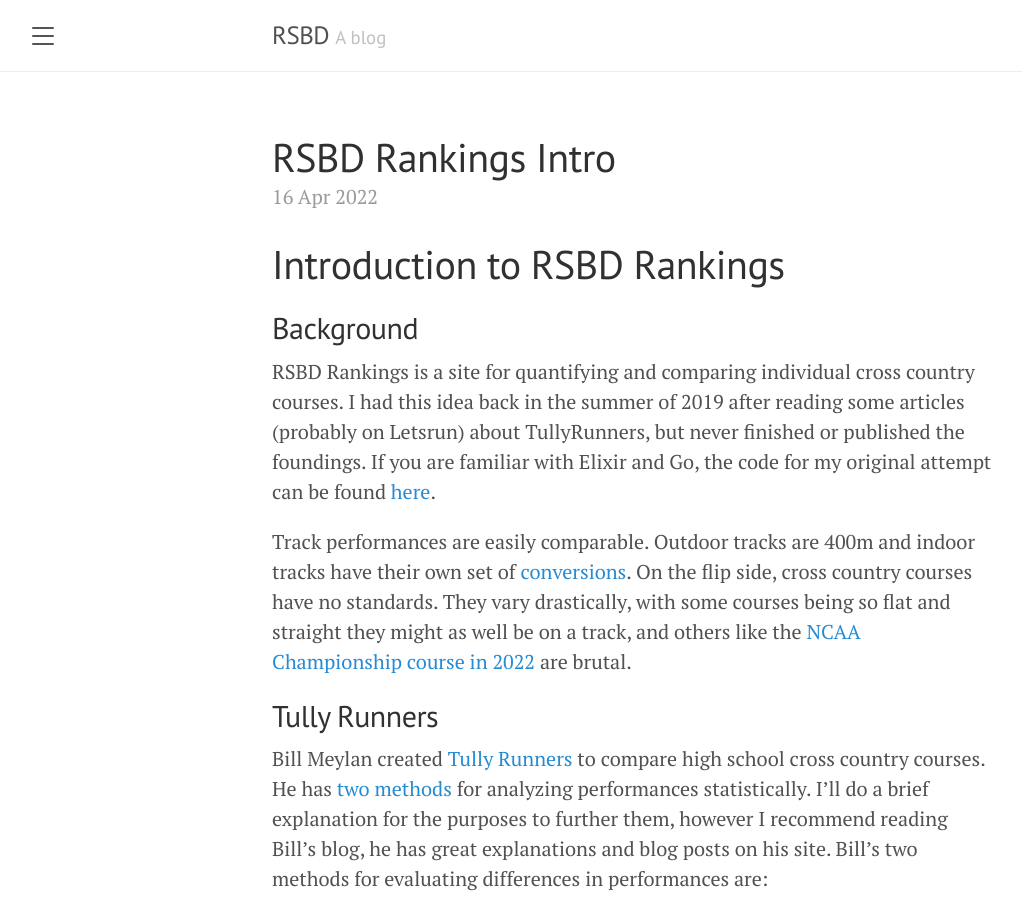
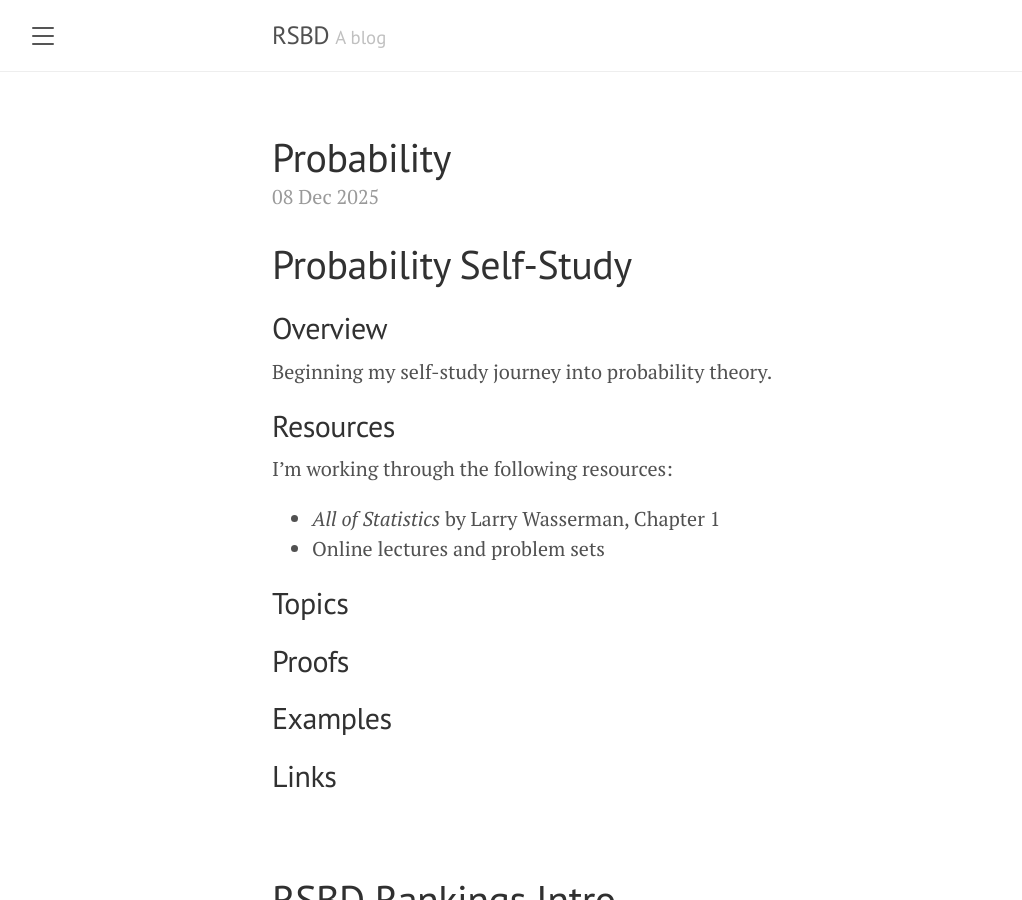
Before and after one commit to spkane31/spkane31.github.io, a Jekyll site: the page built from docs/index.html, in a window 1280 px wide and 900 px high. Shown: the whole window, without its empty margins (8-1030 px from the left). Built offline with Jekyll 4.4.1, drawn with Linux system fonts in a browser that asks for light colours; the list of posts is cut into pages by our own code.

Commit message:
probability blog post

```diff
--- /dev/null
+++ b/docs/_posts/2025-12-08-probability.md
@@ -0,0 +1,28 @@
+---
+layout: post
+title: Probability
+category: self-study
+date: 2025-12-08
+---
+
+# Probability Self-Study
+
+## Overview
+
+Beginning my self-study journey into probability theory.
+
+
+## Resources
+
+I'm working through the following resources:
+
+- *All of Statistics* by Larry Wasserman, Chapter 1
+- Online lectures and problem sets
+
+## Topics
+
+## Proofs
+
+## Examples
+
+## Links
```
Also changed, not shown: docs/self-study/index.md (+13 -0 lines).
